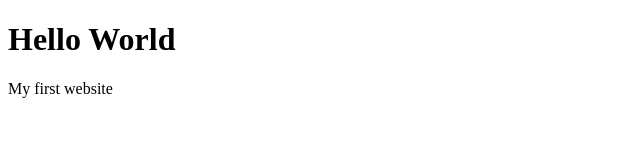
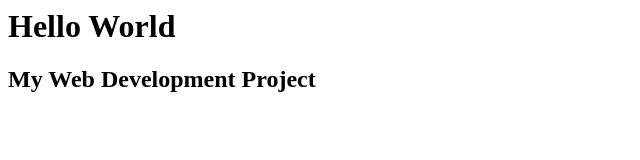
Before and after one commit to hasnainraza679268-source/hasnainraza, a plain HTML site: page index.html in a window 1280 px wide. Shown: the whole page, without its empty margins (0-640 px from the left). Drawn offline with Linux system fonts and the light colour scheme.

Commit message:
your commit message

```diff
--- a/index.html
+++ b/index.html
@@ -1,5 +1,3 @@
-<!DOCTYPE html>
-<html>
 <head>
     <title>My Website</title>
 </head>
@@ -7,7 +5,7 @@
 <body>
 
     <h1>Hello World</h1>
-    <p>My first website</p>
-
+    <h2>My Web Development Project</h2>
+   <!-- <p>My first website - GitHub Project</p> -->
 </body>
 </html>
```
